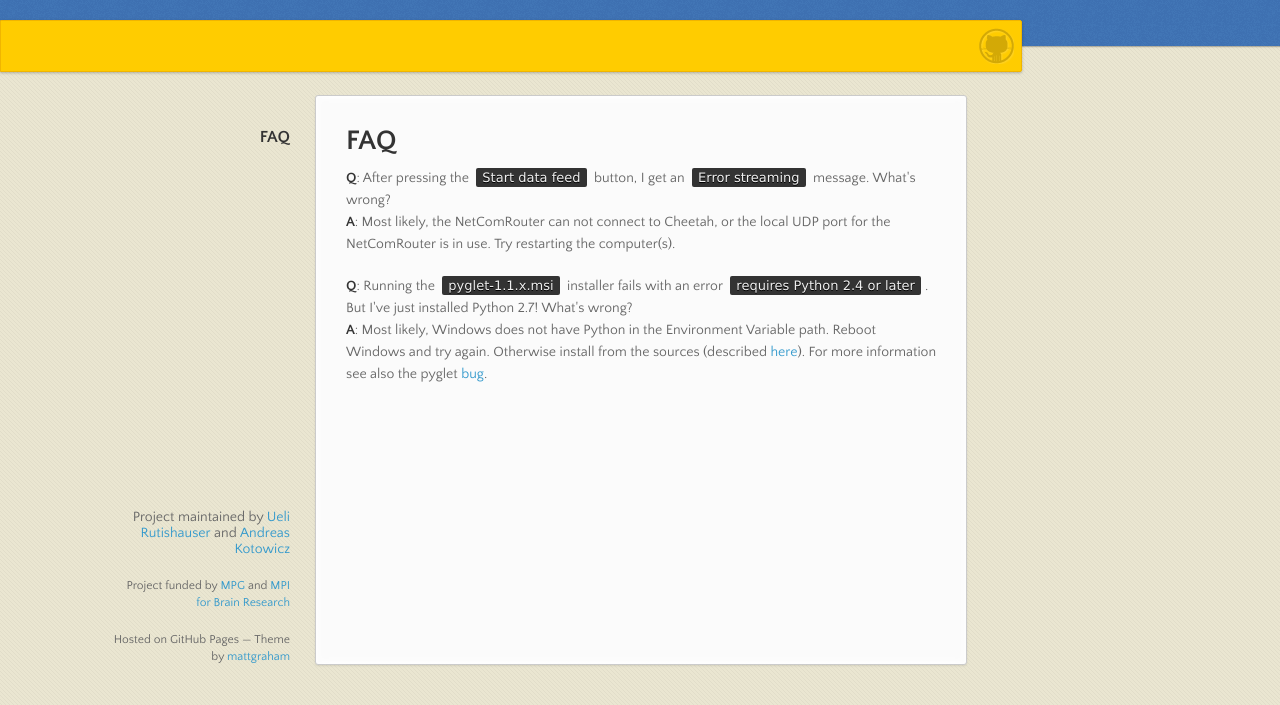
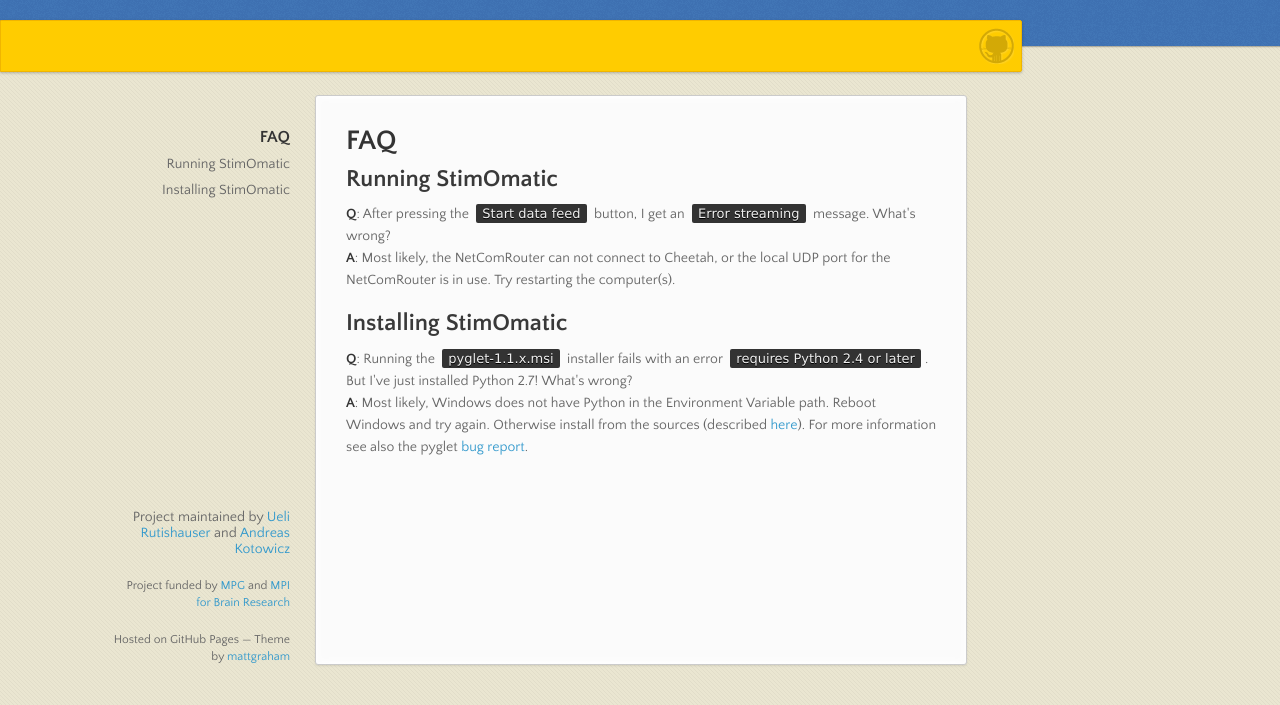
Before and after one commit to StimOMatic/stimomatic.github.com, a plain HTML site: page FAQ.html in a window 1280 px wide. Shown: the part 95-800 px from the top of the page. Drawn offline with nearby package versions, Linux system fonts and the light colour scheme.

Commit message:
updated FAQ page.

```diff
--- a/FAQ.html
+++ b/FAQ.html
@@ -46,9 +46,15 @@
 <h1>
 <a name="faq" class="anchor" href="#faq"><span class="mini-icon mini-icon-link"></span></a>FAQ</h1>
 
+<h2>
+<a name="running-stimomatic" class="anchor" href="#running-stimomatic"><span class="mini-icon mini-icon-link"></span></a>Running StimOmatic</h2>
+
 <p><strong>Q</strong>: After pressing the <code>Start data feed</code> button, I get an <code>Error streaming</code> message. What's wrong?<br><strong>A</strong>: Most likely, the NetComRouter can not connect to Cheetah, or the local UDP port for the NetComRouter is in use. Try restarting the computer(s).</p>
 
-<p><strong>Q</strong>: Running the <code>pyglet-1.1.x.msi</code> installer fails with an error <code>requires Python 2.4 or later</code>. But I've just installed Python 2.7! What's wrong?<br><strong>A</strong>: Most likely, Windows does not have Python in the Environment Variable path. Reboot Windows and try again. Otherwise install from the sources (described <a href="https://github.com/kotowicz/StimOmatic/blob/master/python/OpenGLPlotting/pomp/docs/INSTALL.txt">here</a>). For more information see also the pyglet <a href="https://code.google.com/p/pyglet/issues/detail?id=488">bug</a>.</p>      </section>
+<h2>
+<a name="installing-stimomatic" class="anchor" href="#installing-stimomatic"><span class="mini-icon mini-icon-link"></span></a>Installing StimOmatic</h2>
+
+<p><strong>Q</strong>: Running the <code>pyglet-1.1.x.msi</code> installer fails with an error <code>requires Python 2.4 or later</code>. But I've just installed Python 2.7! What's wrong?<br><strong>A</strong>: Most likely, Windows does not have Python in the Environment Variable path. Reboot Windows and try again. Otherwise install from the sources (described <a href="https://github.com/kotowicz/StimOmatic/blob/master/python/OpenGLPlotting/pomp/docs/INSTALL.txt">here</a>). For more information see also the pyglet <a href="https://code.google.com/p/pyglet/issues/detail?id=488">bug report</a>.</p>      </section>
       <footer>
         <p>Project maintained by <a href="https://github.com/urut">Ueli Rutishauser</a> and <a href="https://github.com/kotowicz">Andreas Kotowicz</a></p>
         <p><small>Project funded by <a href="http://www.mpg.de/">MPG</a> and <a href="http://www.brain.mpg.de/">MPI for Brain Research</a></small></p>
```
